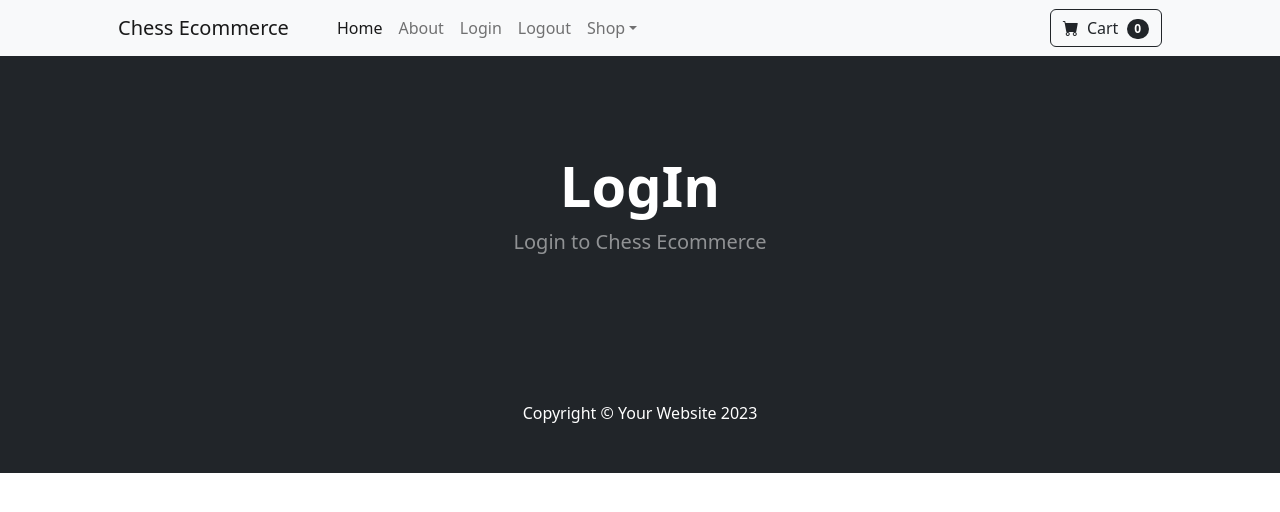
After one commit to nabin2004/The-Chess-Shop, a Django app: page /login/ in a window 1280 px wide. The commit adds this page. Shown: the top 512 px of the page. Run offline with Django 5.2, Linux system fonts and the light colour scheme; some libraries are stand-ins or nearby versions.

Commit message:
Added the login and logout ppage

```diff
--- /dev/null
+++ b/chessCommerce/store/templates/login.html
@@ -0,0 +1,23 @@
+{% extends "base.html" %}
+
+{% block content %}
+        <!-- Header-->
+        <header class="bg-dark py-5">
+            <div class="container px-4 px-lg-5 my-5">
+                <div class="text-center text-white">
+                    <h1 class="display-4 fw-bolder">LogIn</h1>
+                    <p class="lead fw-normal text-white-50 mb-0">Login to Chess Ecommerce</p>
+                </div>
+            </div>
+        </header>
+        <div class="container">
+            <div class="row">
+                <center>
+                    <div class="col-8">
+
+                    </div>
+                </center>
+
+            </div>
+        </div>
+{% endblock content %}
--- a/chessCommerce/store/templates/navbar.html
+++ b/chessCommerce/store/templates/navbar.html
@@ -7,6 +7,9 @@
                     <ul class="navbar-nav me-auto mb-2 mb-lg-0 ms-lg-4">
                         <li class="nav-item"><a class="nav-link active" aria-current="page" href="{% url 'home' %}">Home</a></li>
                         <li class="nav-item"><a class="nav-link" href="{% url 'about' %}">About</a></li>
+                        <li class="nav-item"><a class="nav-link" href="{% url 'login' %}">Login</a></li>
+                        <li class="nav-item"><a class="nav-link" href="{% url 'logout' %}">Logout</a></li>
+
                         <li class="nav-item dropdown">
                             <a class="nav-link dropdown-toggle" id="navbarDropdown" href="#" role="button" data-bs-toggle="dropdown" aria-expanded="false">Shop</a>
                             <ul class="dropdown-menu" aria-labelledby="navbarDropdown">
--- a/chessCommerce/store/urls.py
+++ b/chessCommerce/store/urls.py
@@ -1,8 +1,12 @@
 from django.contrib import admin
 from django.urls import path, include
 from . import views
+from django.contrib.auth import authenticate, login, logout
+from django.contrib import messages
 
 urlpatterns = [
     path('home/', views.home, name="home"),
     path('about/', views.about, name="about"),
+    path('login/', views.login_user, name="login"),
+    path('logout/', views.login_user, name="logout"),
 ]
--- a/chessCommerce/store/views.py
+++ b/chessCommerce/store/views.py
@@ -7,3 +7,9 @@ def home(request):
 
 def about(request):
     return render(request, 'about.html')
+
+def login_user(request):
+    return render(request, 'login.html')
+
+def logout_user(request):
+    return render(request, 'logout.html')
```
Also changed, not shown: chessCommerce/store/templates/logout.html (added, +23 -0 lines).
